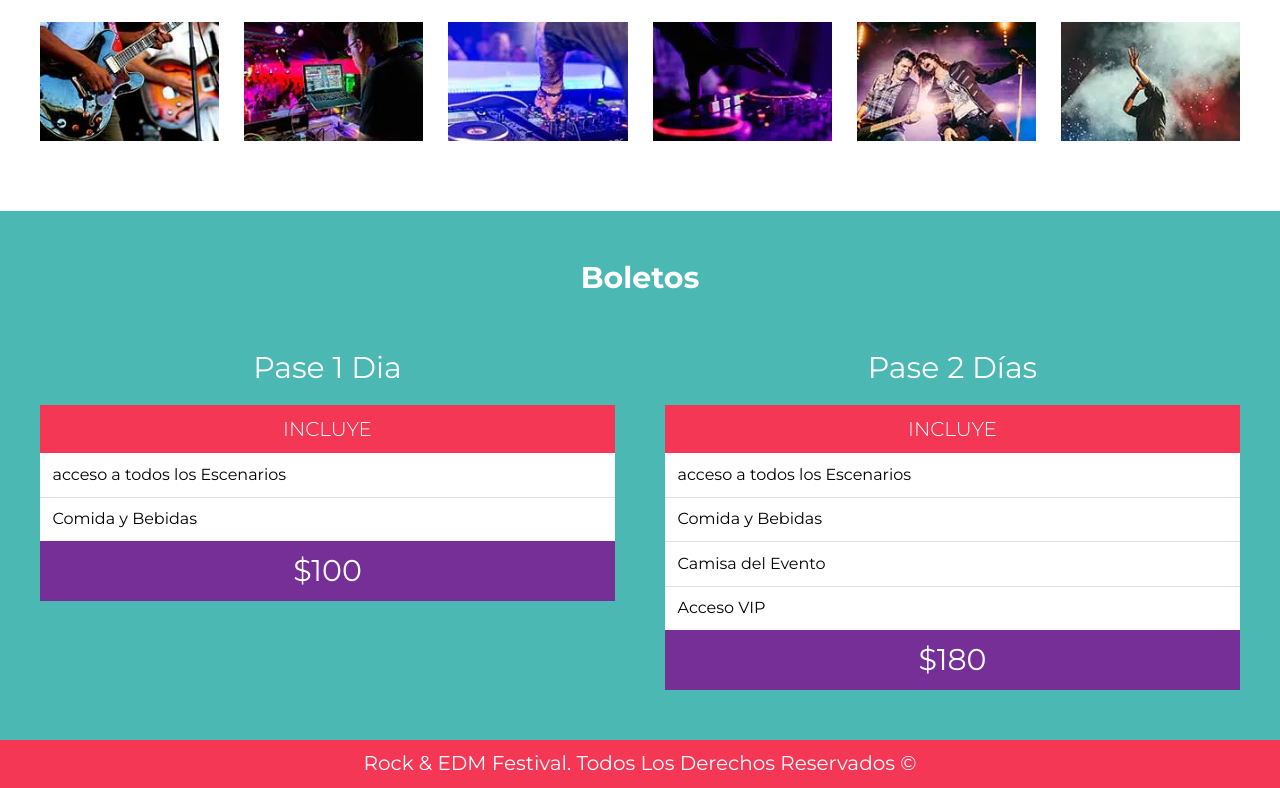
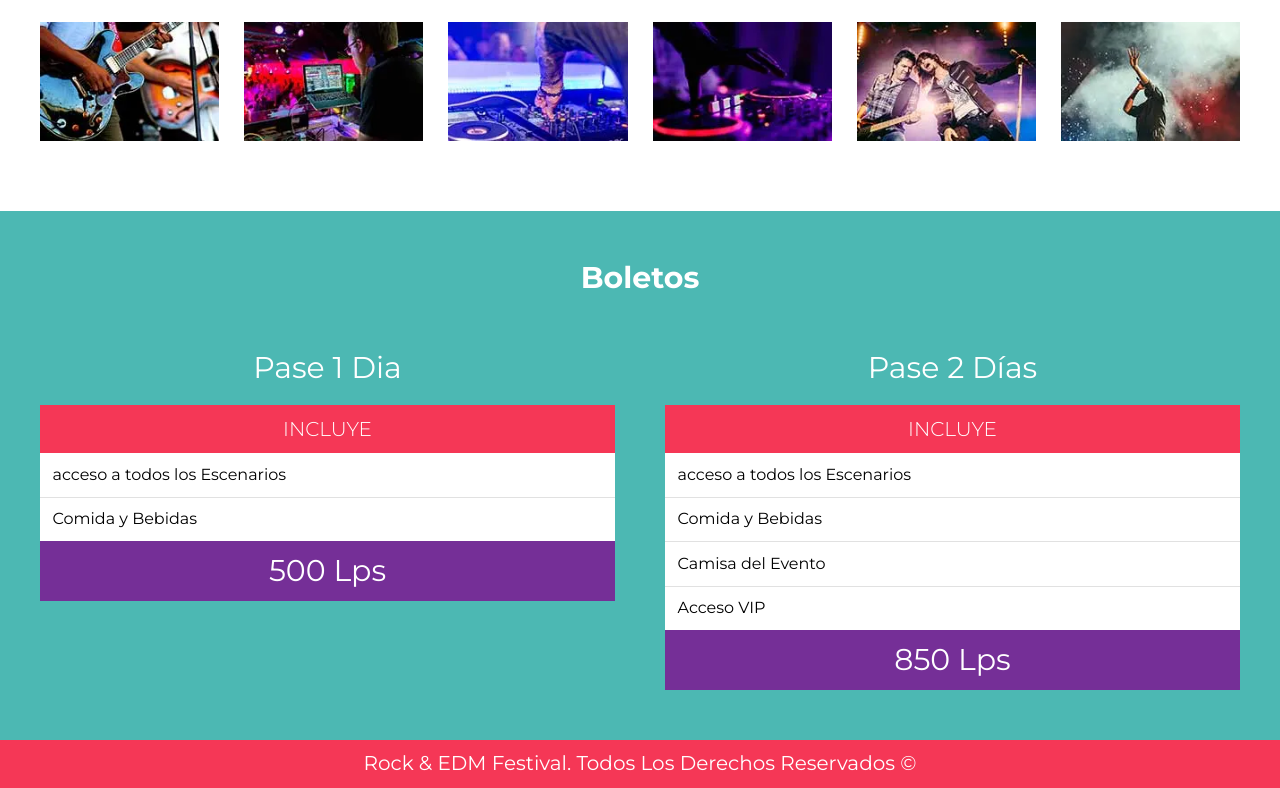
Before and after one commit to darthmaul10/FestivalMusica, a plain HTML site: page index.html in a window 1280 px wide. Shown: the part 3134-3922 px from the top of the page. Drawn offline with Linux system fonts and the light colour scheme.

Commit message:
cambio de precios

```diff
--- a/index.html
+++ b/index.html
@@ -131,7 +131,7 @@
                     </tbody>
                     <tfoot>
                         <tr>
-                            <td>$100</td>
+                            <td>500 Lps</td>
                         </tr>
                     </tfoot>
                 </table>
@@ -160,7 +160,7 @@
                     </tbody>
                     <tfoot>
                         <tr>
-                            <td>$180</td>
+                            <td>850 Lps</td>
                         </tr>
                     </tfoot>
                 </table>
```
